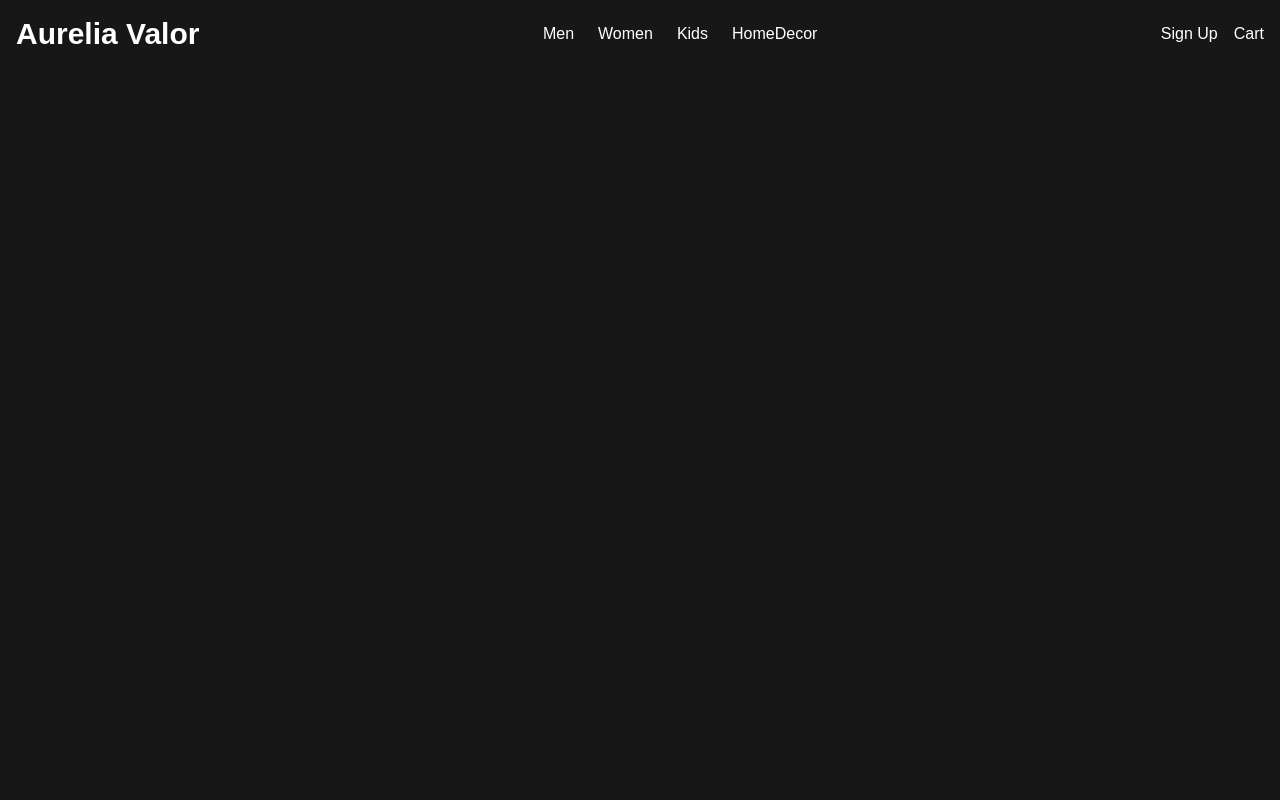
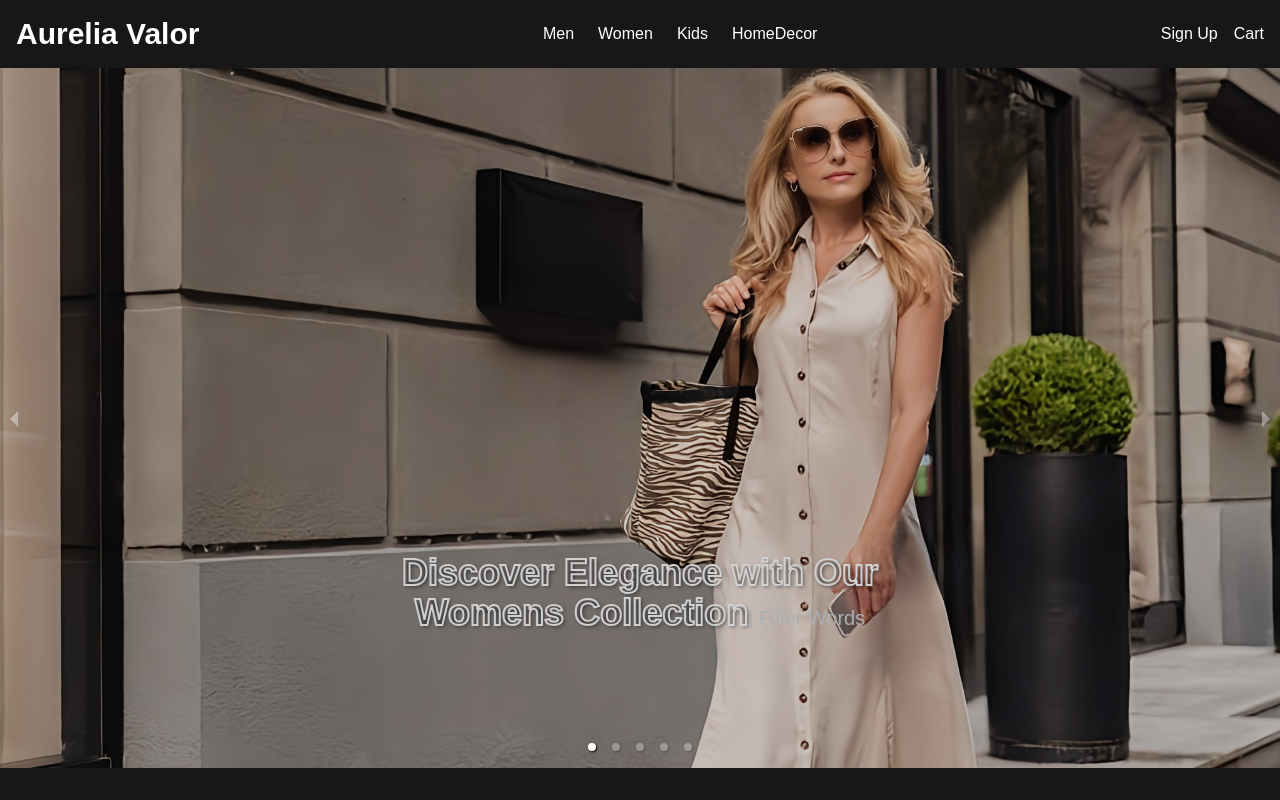
Before and after one commit to zainabzahid711/e-comm, a Next.js app: page /home in a window 1280 px wide. Built offline with nearby package versions, Linux system fonts and the light colour scheme.

Commit message:
enhanced the layout

```diff
--- a/src/app/globals.css
+++ b/src/app/globals.css
@@ -45,3 +45,8 @@ body {
 .hover\:text-blue-500:hover {
   color: #3b82f6; /* Blue color */
 }
+.hollow-text {
+  -webkit-text-stroke: 2px white;
+  color: transparent;
+  text-shadow: 2px 2px 4px rgba(0, 0, 0, 0.5); /* Optional shadow */
+}
--- a/src/app/home/page.tsx
+++ b/src/app/home/page.tsx
@@ -1,10 +1,12 @@
 "use client";
 import NavBar from "../../components/navBar/navBar";
+import MainCarousal from "@/src/carousal/mainCarousal";
 
 const Home = () => {
   return (
     <>
       <NavBar />
+      <MainCarousal />
     </>
   );
 };
--- /dev/null
+++ b/src/carousal/mainCarousal.tsx
@@ -0,0 +1,75 @@
+import React from "react";
+import { Carousel } from "react-responsive-carousel";
+import "react-responsive-carousel/lib/styles/carousel.min.css";
+
+const slides = [
+  {
+    image: "/womenCollection.jpg",
+    text: "Discover Elegance with Our Womens Collection",
+  },
+  {
+    image: "/menCollection.jpg",
+    text: "Elevate Your Style with Mens Collection",
+  },
+  {
+    image: "/homeDecor.jpg",
+    text: "Transform Your Space with Home Decor",
+  },
+  {
+    images: ["/menStyle.jpg", "/menStyle2.jpg"],
+    text: "Transform Your Style with Us",
+  },
+  {
+    images: ["/womenStyle.jpg", "/womenStyle2.png"],
+    text: "Transform Your Style with Us",
+  },
+];
+
+const MainCarousal = () => {
+  return (
+    <Carousel
+      // autoPlay
+      infiniteLoop
+      showThumbs={false}
+      showStatus={false}
+      interval={5000}
+      className="w-full h-[700px]"
+    >
+      {slides.map((slide, index) => (
+        <div className="bg-dark-gray-gradient opacity-80 p-0 w-full">
+          <div
+            key={index}
+            className="flex flex-col justify-center items-center w-full h-full"
+          >
+            {slide.images ? (
+              <div className="flex w-full h-full">
+                {slide.images.map((img, i) => (
+                  <img
+                    key={i}
+                    src={img}
+                    alt={slide.text}
+                    className="w-1/2 h-[700px] object-cover"
+                  />
+                ))}
+              </div>
+            ) : (
+              <img
+                src={slide.image}
+                alt={slide.text}
+                className="w-full h-[700px] object-cover"
+              />
+            )}
+            <p className="text-4xl font-bold p-6 text-center absolute top-3/4 left-1/2 transform -translate-x-1/2 -translate-y-1/2 z-10">
+              <span className="hollow-text">{slide.text}</span>
+              <span className="text-xl text-gray-300 font-light">
+                | Filler Words
+              </span>
+            </p>
+          </div>
+        </div>
+      ))}
+    </Carousel>
+  );
+};
+
+export default MainCarousal;
--- a/src/components/navBar/desktopNav.tsx
+++ b/src/components/navBar/desktopNav.tsx
@@ -10,7 +10,7 @@ const DesktopNav = () => {
       {Object.keys(dropdownContent).map((key) => (
         <div
           key={key}
-          className="relative group" // Add a group class for better event handling
+          className="relative " // Add a group class for better event handling
           onMouseEnter={() => setHoveredKey(key)} // Open dropdown on mouse enter
           onMouseLeave={() => setHoveredKey(null)} // Close dropdown on mouse leave
         >
@@ -19,13 +19,13 @@ const DesktopNav = () => {
           {hoveredKey === key && (
             <div
               className="dropdown-container"
-              onMouseEnter={() => setHoveredKey(key)} // Keep dropdown open when hovering over it
-              onMouseLeave={() => setHoveredKey(null)} // Close dropdown when mouse leaves
+              // onMouseEnter={() => setHoveredKey(key)} // Keep dropdown open when hovering over it
+              // onMouseLeave={() => setHoveredKey(null)} // Close dropdown when mouse leaves
             >
               <DropdownMenu
                 items={dropdownContent[key]}
                 isOpen={hoveredKey === key}
-                navbarHeight={95}
+                navbarHeight={90}
               />
             </div>
           )}
--- a/tailwind.config.ts
+++ b/tailwind.config.ts
@@ -7,6 +7,7 @@ export default {
     // "./components/**/*.{js,ts,jsx,tsx,mdx}",
     // "./app/**/*.{js,ts,jsx,tsx,mdx}",
     "./src/app/**/*.{js,ts,jsx,tsx,mdx}",
+    "./src/**/*.{js,ts,jsx,tsx,mdx}",
     "./src/components/**/*.{js,ts,jsx,tsx,mdx}",
     "./src/lib/**/*.{js,ts,jsx,tsx,mdx}",
   ],
@@ -26,6 +27,10 @@ export default {
         sand: "#C1BAA1", // Medium earthy tone
         olive: "#A59D84",
       },
+      backgroundImage: {
+        "dark-gray-gradient":
+          "linear-gradient(45deg, #171717 0%, #282828 100%)",
+      },
       animation: {
         blink: "blink 1s step-end infinite",
       },
```
